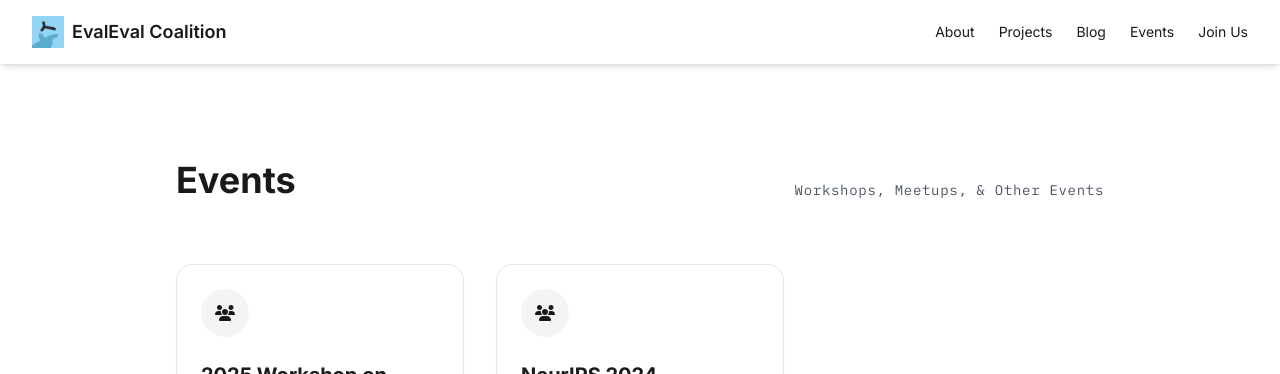
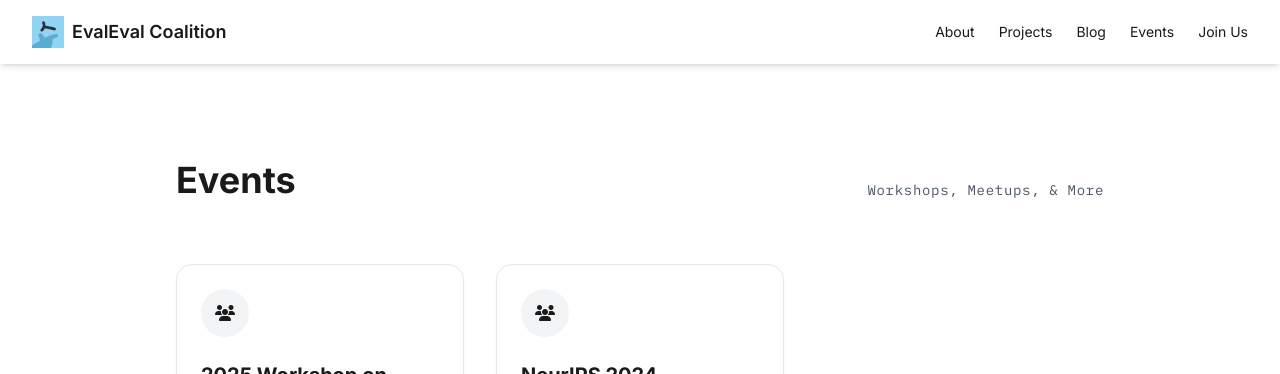
Before and after one commit to evaleval/evaleval.github.io, a Jekyll site: the page built from events/index.html, in a window 1280 px wide and 1073 px high. Shown: the top 374 px of the window. Built offline with Jekyll 4.4.1, drawn with Linux system fonts in a browser that asks for light colours; nearby versions of some CDN libraries.

Commit message:
minor fix to make /events text consistent with homepage

```diff
--- a/events/index.html
+++ b/events/index.html
@@ -1,7 +1,7 @@
 ---
 layout: collection
 title: Events
-subtitle: Workshops, Meetups, & Other Events
+subtitle: Workshops, Meetups, & More
 collection: events
 permalink: /events/
 ---
```
